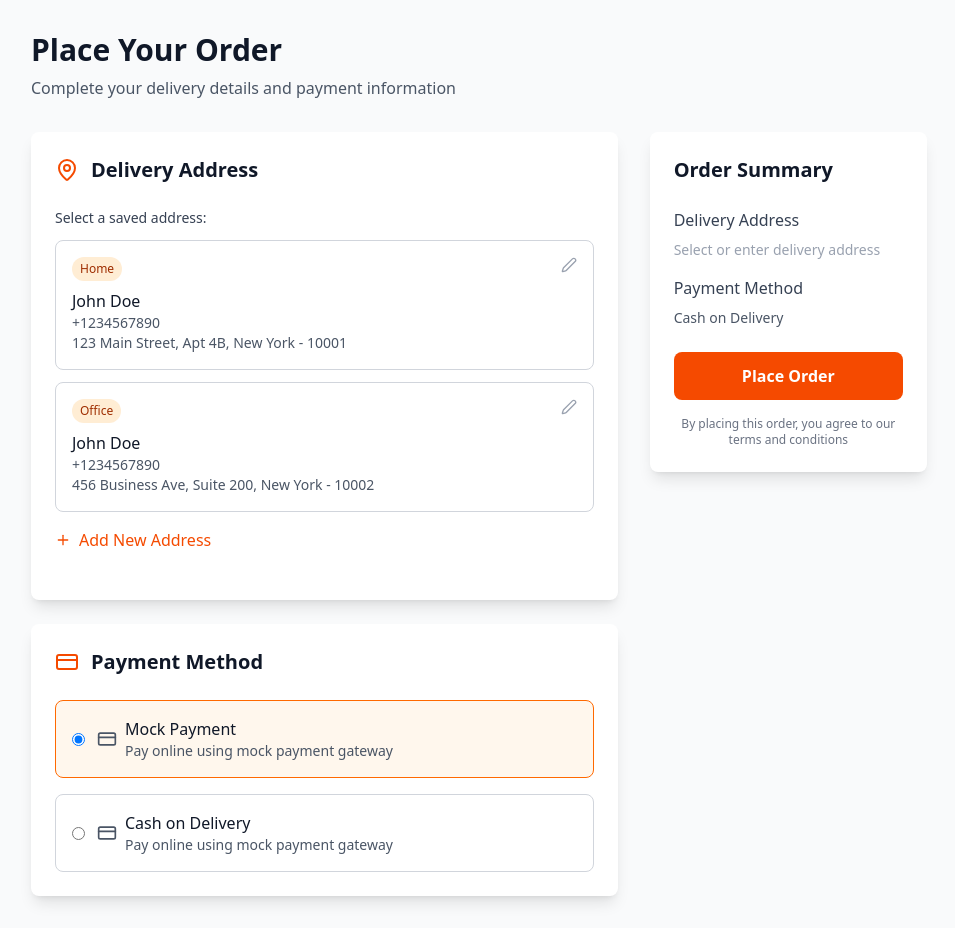
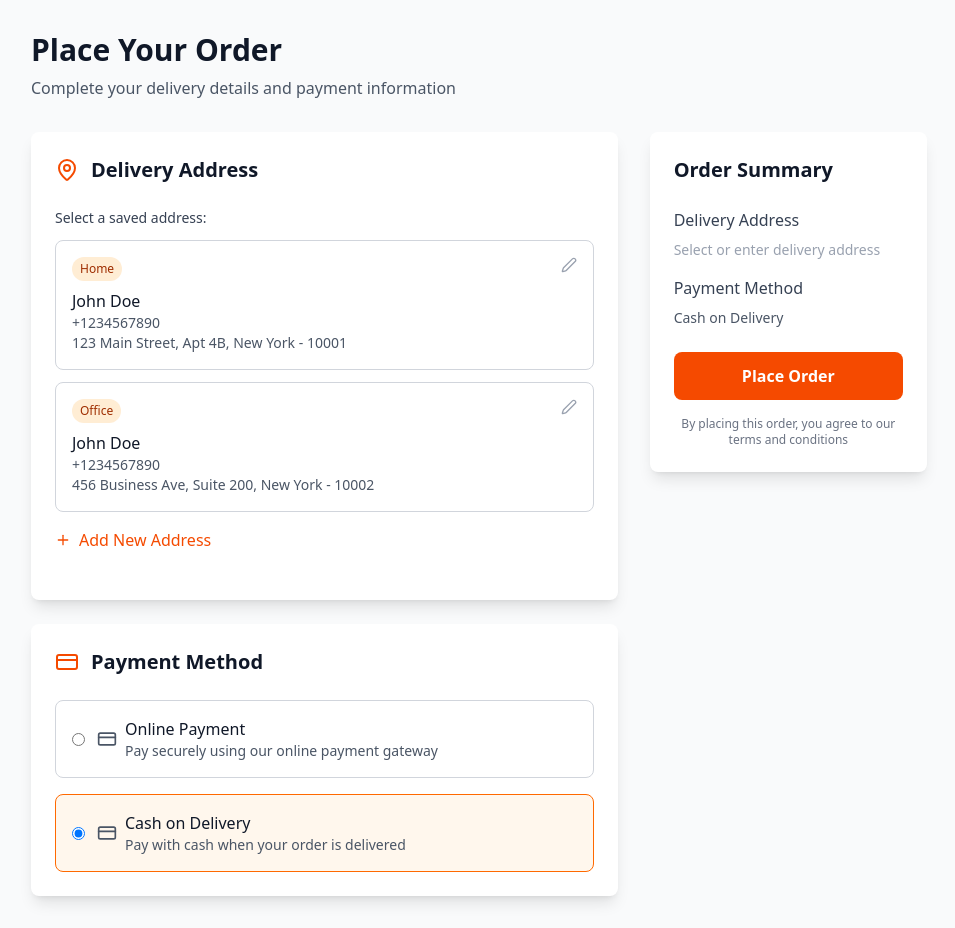
Before and after one commit to rashi07-ofc/Foodify-user, a React (Vite) app: page /place-order in a window 1280 px wide. Shown: the whole page, without its empty margins (161-1116 px from the left). Built offline with nearby package versions, Linux system fonts and the light colour scheme.

Commit message:
Order API integrated successfully

```diff
--- a/src/features/customer/orderPlacement/PlaceOrderPage.tsx
+++ b/src/features/customer/orderPlacement/PlaceOrderPage.tsx
@@ -42,7 +42,7 @@ const PlaceOrderPage: React.FC = () => {
     zipCode: "",
     label: "",
   });
-  const [paymentMethod, setPaymentMethod] = useState<PaymentMethod>("mock");
+  const [paymentMethod, setPaymentMethod] = useState<PaymentMethod>("cashOnDelivery");
   const [orderPlaced, setOrderPlaced] = useState<boolean>(false);
   const [orderData, setOrderData] = useState<OrderData | null>(null);
 
@@ -175,7 +175,7 @@ const PlaceOrderPage: React.FC = () => {
     setPaymentMethod("cashOnDelivery");
   };
 
-  if (orderPlaced && orderData && orderData.paymentMethod === "cod") {
+  if (orderPlaced && orderData && orderData.paymentMethod === "cashOnDelivery") {
     return <OrderConfirmation orderData={orderData} onReset={resetOrder} />;
   }
 
@@ -212,7 +212,7 @@ const PlaceOrderPage: React.FC = () => {
           <div className="lg:col-span-1">
             <OrderSummary
               deliveryAddress={deliveryAddress}
-              paymentMethod={paymentMethod}
+              modeOfPayment={paymentMethod}
               onPlaceOrder={handlePlaceOrder}
             />
           </div>
--- a/src/features/customer/orderPlacement/orderSummary/OrderSummary.tsx
+++ b/src/features/customer/orderPlacement/orderSummary/OrderSummary.tsx
@@ -31,14 +31,31 @@ const OrderSummary: React.FC<OrderSummaryProps> = ({
 
       // Step 2: Confirm the Order
 
+      console.log("modeOfPayment value is:", modeOfPayment);
+
       if (modeOfPayment === "online") {
-        const stripeResponse = await axios.post<{ url: string }>(
-          "http://localhost:3007/payment/checkout",
-          { orderId }
-        );
-        console.log(stripeResponse, "Hii", orderId);
-        // Redirect to Stripe payment URL
-        window.location.href = stripeResponse.data.url;
+        // const stripeResponse = await axios.post<{ url: string }>(
+        //   "http://localhost:3007/payment/checkout",
+        //   { orderId }
+        // );
+        // console.log(stripeResponse, "Hii", orderId);
+        // // Redirect to Stripe payment URL
+        // window.location.href = stripeResponse.data.url;
+        try {
+          const res = await axios.post(
+            "http://localhost:3007/payment/checkout",
+            {
+              orderId, // replace with actual order ID
+            }
+          );
+
+          // ✅ This is the correct usage:
+          // Stripe Checkout gives you a redirect URL (like https://checkout.stripe.com/pay/...)
+          // You redirect the browser to it:
+          window.location.href = res.data.url;
+        } catch (error) {
+          console.error("Checkout error:", error);
+        }
       }
       const effectivePayment = modeOfPayment || "cashOnDelivery";
       const res = await axios.post("http://localhost:3006/order/placeOrder", {
@@ -91,7 +108,7 @@ const OrderSummary: React.FC<OrderSummaryProps> = ({
         <div>
           <h3 className="font-medium text-gray-700 mb-2">Payment Method</h3>
           <p className="text-sm text-gray-600">
-            {modeOfPayment === "online" ? "Mock Payment" : "Cash on Delivery"}
+            {modeOfPayment === "online" ? "Online Payment" : "Cash on Delivery"}
           </p>
         </div>
       </div>
--- a/src/features/customer/orderPlacement/paymentSection/PaymentSection.tsx
+++ b/src/features/customer/orderPlacement/paymentSection/PaymentSection.tsx
@@ -19,49 +19,49 @@ const PaymentSection: React.FC<PaymentSectionProps> = ({
       </div>
 
       <div className="space-y-4">
+        {/* Online Payment Option */}
         <div
           className={`border rounded-lg p-4 cursor-pointer transition-colors ${
-            paymentMethod === "mock"
+            paymentMethod === "online"
               ? "border-orange-500 bg-orange-50"
               : "border-gray-300 hover:border-gray-400"
           }`}
-          onClick={() => onPaymentMethodChange("mock")}
+          onClick={() => onPaymentMethodChange("online")}
         >
           <label className="flex items-center cursor-pointer">
             <input
               type="radio"
               name="paymentMethod"
-              value="mock"
-              checked={paymentMethod === "mock"}
+              value="online"
+              checked={paymentMethod === "online"}
               onChange={() => {}}
               className="text-orange-600 focus:ring-orange-500"
             />
             <CreditCard className="w-5 h-5 ml-3 mr-2 text-gray-600" />
             <div>
-              <div className="font-medium text-gray-900">Mock Payment</div>
+              <div className="font-medium text-gray-900">Online Payment</div>
               <div className="text-sm text-gray-600">
-                Pay online using mock payment gateway
+                Pay securely using our online payment gateway
               </div>
             </div>
           </label>
         </div>
 
-        {/* Cash on Delivery option... */}
-
+        {/* Cash on Delivery Option */}
         <div
           className={`border rounded-lg p-4 cursor-pointer transition-colors ${
-            paymentMethod === "cod"
+            paymentMethod === "cashOnDelivery"
               ? "border-orange-500 bg-orange-50"
               : "border-gray-300 hover:border-gray-400"
           }`}
-          onClick={() => onPaymentMethodChange("cod")}
+          onClick={() => onPaymentMethodChange("cashOnDelivery")}
         >
           <label className="flex items-center cursor-pointer">
             <input
               type="radio"
               name="paymentMethod"
-              value="cod"
-              checked={paymentMethod === "cod"}
+              value="cashOnDelivery"
+              checked={paymentMethod === "cashOnDelivery"}
               onChange={() => {}}
               className="text-orange-600 focus:ring-orange-500"
             />
@@ -69,7 +69,7 @@ const PaymentSection: React.FC<PaymentSectionProps> = ({
             <div>
               <div className="font-medium text-gray-900">Cash on Delivery</div>
               <div className="text-sm text-gray-600">
-                Pay online using mock payment gateway
+                Pay with cash when your order is delivered
               </div>
             </div>
           </label>
--- a/src/types/index.d.ts
+++ b/src/types/index.d.ts
@@ -2,6 +2,7 @@
 export type PaymentMethod = "cashOnDelivery" | "online";
 
 export interface DeliveryAddress {
+  id: string;
   fullName: string;
   phoneNumber: string;
   streetAddress: string;
@@ -9,3 +10,8 @@ export interface DeliveryAddress {
   zipCode: string;
   label?: string;
 }
+
+export interface OrderData {
+    deliveryAddress: DeliveryAddress,
+    paymentMethod: PaymentMethod,
+}
```
